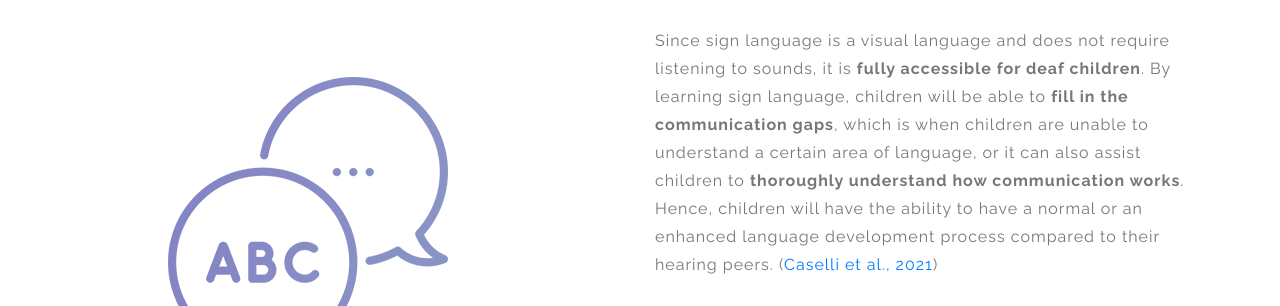
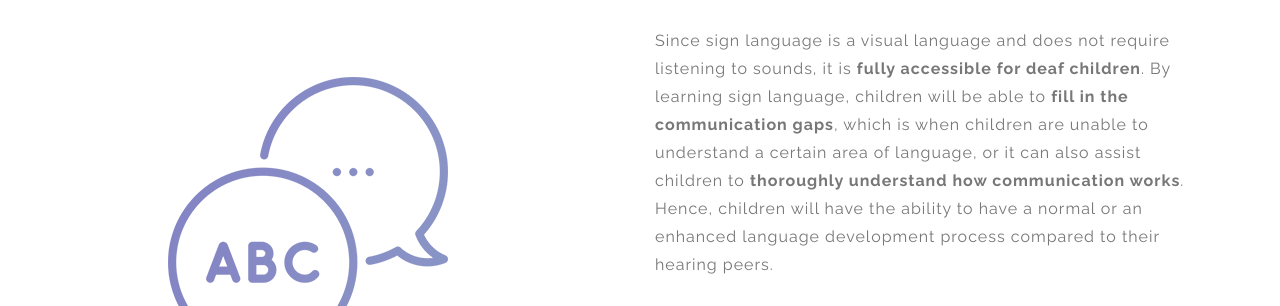
Before and after one commit to aiskd/DeafCom, a plain HTML site: page index.html in a window 1280 px wide. Shown: the part 2460-2766 px from the top of the page. Drawn offline with Linux system fonts and the light colour scheme.

Commit message:
Add files via upload

```diff
--- a/index.html
+++ b/index.html
@@ -187,7 +187,7 @@
                         <p>Since sign language is a visual language and does not require listening to sounds, it is <strong>fully accessible for deaf children</strong>. By
                             learning sign language, children will be able to <strong>fill in the communication gaps</strong>, which is when children are unable to understand a certain area of language,
                             or it can also assist children to <strong>thoroughly understand how communication works</strong>.
-                            Hence, children will have the ability to have a normal or an enhanced language development process compared to their hearing peers. (<a href="https://pubmed.ncbi.nlm.nih.gov/33482219/" target="_blank">Caselli et al., 2021</a>)</p>
+                            Hence, children will have the ability to have a normal or an enhanced language development process compared to their hearing peers. </p>
                         <p>
                             Learning sign language also <strong>provides children a stable base of language comprehension</strong>, as deaf children find it easier
                             to learn sign language compared to spoken languages. Due to this steady foundation of language, it allows deaf children to have a better grasp on how spoken
```
